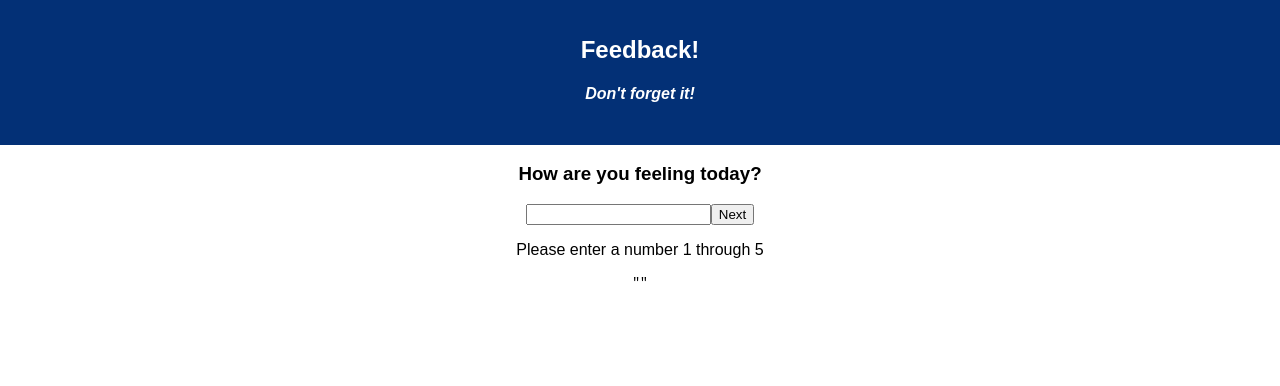
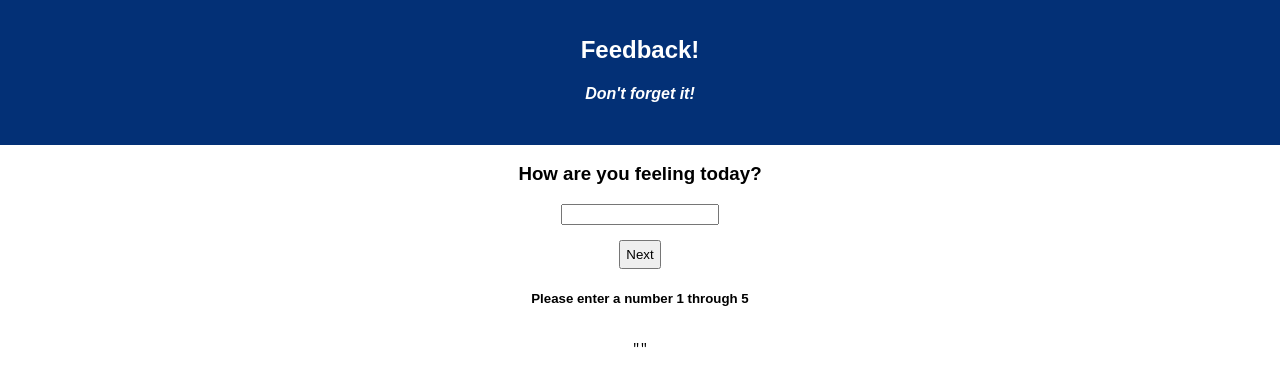
Before and after one commit to brgeen/input-and-feedback, a React (Create React App) app: page / in a window 1280 px wide. Shown: the top 386 px of the page. Built offline with nearby package versions, Linux system fonts and the light colour scheme.

Commit message:
add basic styling and layout

```diff
--- a/src/components/App/App.css
+++ b/src/components/App/App.css
@@ -16,3 +16,17 @@
 .App-intro {
   font-size: large;
 }
+.input-container {
+  display: flex;
+  flex-direction: column;
+  align-items: center;
+}
+
+input {
+  width: 150px;
+}
+
+button {
+  margin-top: 15px;
+  padding: 5px;
+}
--- a/src/components/Comments/Comments.js
+++ b/src/components/Comments/Comments.js
@@ -22,7 +22,7 @@ class Comments extends Component {
     render() {
         return (
 
-            <div>
+            <div className="input-container">
                 <h3>Any comments you would like to leave?</h3>
                 <input
                     type="text"
--- a/src/components/Feeling/Feeling.js
+++ b/src/components/Feeling/Feeling.js
@@ -28,7 +28,7 @@ class Feeling extends Component {
     render() {
         return (
 
-            <div>
+            <div className="input-container">
                 <h3>How are you feeling today?</h3>
                 <input
                     onChange={(event) => this.handleInput(event)}
@@ -37,7 +37,7 @@ class Feeling extends Component {
 
                 <Link to="/Understanding"><button onClick={this.handleClick}>Next</button></Link>
 
-                {this.state.feeling.length === 0 ? <p>Please enter a number 1 through 5</p> : <p>Thank you!</p>}
+                {this.state.feeling.length === 0 && <h5>Please enter a number 1 through 5</h5>}
                 <pre>{JSON.stringify(this.state.feeling, null, 2)}</pre>
             </div>
 
--- a/src/components/Review/Review.js
+++ b/src/components/Review/Review.js
@@ -25,15 +25,15 @@ class Review extends Component {
     render() {
         return (
 
-            <div >
+            <div className="input-container" >
                 <h3>Review</h3>
                 <div>
                     {this.props.feedbackScoreReducer.map(item =>
                         <>
-                            <p key={item.feeling}>{item.feeling}</p>
-                            <p key={item.understanding}>{item.understanding}</p>
-                            <p key={item.supported}>{item.supported}</p>
-                            <p key={item.comments}>{item.comments}</p>
+                            <p key={this.props.feedbackScoreReducer}>Feeling: {item.feeling}</p>
+                            <p key={this.props.feedbackScoreReducer}>Understanding: {item.understanding}</p>
+                            <p key={this.props.feedbackScoreReducer}>Supported: {item.supported}</p>
+                            <p key={this.props.feedbackScoreReducer}>Comments: {item.comments}</p>
                         </>
                     )}
                 </div>
--- a/src/components/Submitted/Submitted.js
+++ b/src/components/Submitted/Submitted.js
@@ -6,7 +6,7 @@ class Submitted extends Component {
     render() {
         return (
 
-            <div >
+            <div className="input-container">
                <h3>Thank you!</h3>
                 <Link to="/"><button>Leave new feedback</button></Link>
 
--- a/src/components/Supported/Supported.js
+++ b/src/components/Supported/Supported.js
@@ -22,7 +22,7 @@ class Supported extends Component {
     render() {
         return (
 
-            <div>
+            <div className="input-container">
                 <h3>How well are you being supported?</h3>
                 <input
                     type="number"
--- a/src/components/Understanding/Understanding.js
+++ b/src/components/Understanding/Understanding.js
@@ -23,7 +23,7 @@ class Understanding extends Component {
     render() {
         return (
 
-            <div>
+            <div className="input-container">
                 <h3>How well are you understanding the content?</h3>
                 <input
                     value={this.state.understanding}
```
